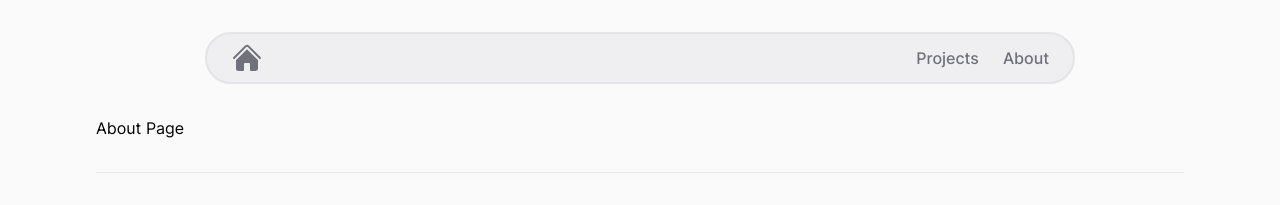
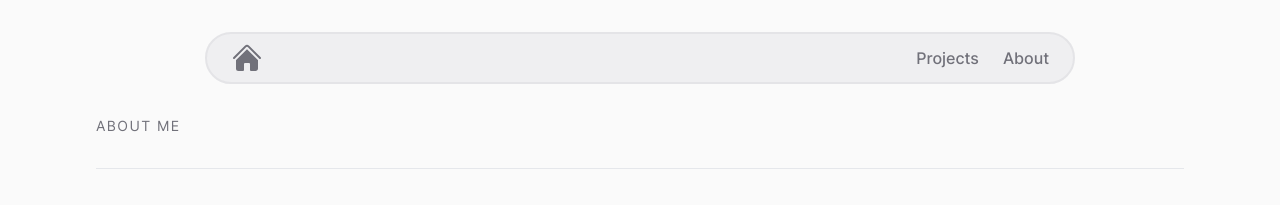
Before and after one commit to ken-ux/portfolio, a React (Vite) app: page /about in a window 1280 px wide. Shown: the top 205 px of the page. Built offline with nearby package versions, Linux system fonts and the light colour scheme.

Commit message:
Change heading level on each page

```diff
--- a/src/components/Project.tsx
+++ b/src/components/Project.tsx
@@ -42,7 +42,7 @@ const Project = ({ title, imageUrl, repo, live, tags }: ProjectProps) => {
         onMouseEnter={() => setHover(true)}
         onMouseLeave={() => setHover(false)}
       />
-      <h3 className="mt-4 font-semibold">{title}</h3>
+      <h2 className="mt-4 font-semibold">{title}</h2>
       <ul className="flex flex-col sm:flex-row sm:gap-4">{linksList}</ul>
       <p className="mt-2 text-sm tracking-widest text-zinc-500 md:text-xs">
         Technologies Used: {tagsList}
--- a/src/pages/AboutPage.tsx
+++ b/src/pages/AboutPage.tsx
@@ -1,5 +1,9 @@
 const AboutPage = () => {
-  return <h1>About Page</h1>;
+  return (
+    <h1 className="text-sm uppercase tracking-widest text-zinc-500">
+      About Me
+    </h1>
+  );
 };
 
 export default AboutPage;
--- a/src/pages/ProjectsPage.tsx
+++ b/src/pages/ProjectsPage.tsx
@@ -12,9 +12,9 @@ import weather_app_thumbnail from "../assets/project_thumbnails/weather_app.png"
 const ProjectsPage = () => {
   return (
     <div className="flex flex-col gap-4">
-      <h2 className="text-sm uppercase tracking-widest text-zinc-500">
+      <h1 className="text-sm uppercase tracking-widest text-zinc-500">
         Projects
-      </h2>
+      </h1>
       <div className="grid grid-cols-1 gap-8 sm:grid-cols-3 lg:grid-cols-4">
         <Project
           title="Members Only"
```
